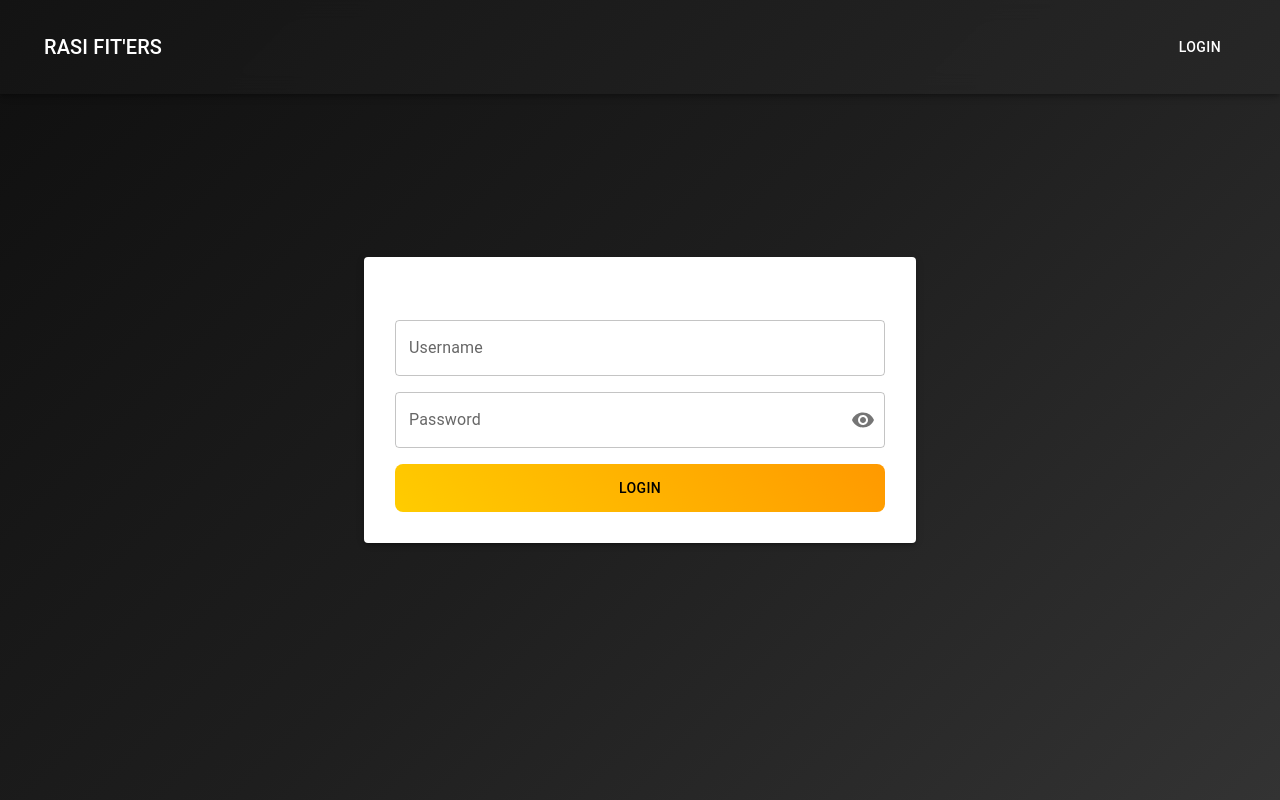
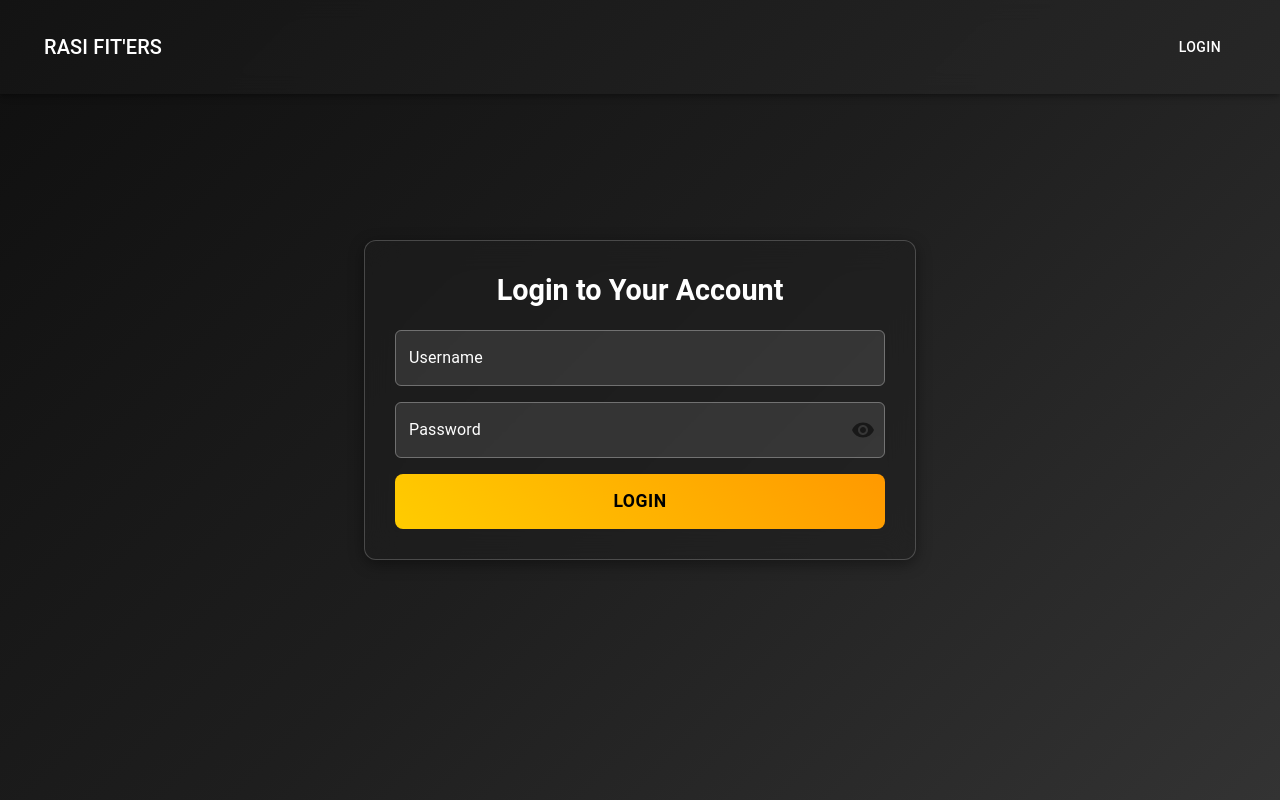
Before and after one commit to vinaySankar2004/RaSi-Fiters-Web-App, a React (Create React App) app in the folder frontend/: page /login in a window 1280 px wide. Built offline with nearby package versions, Linux system fonts and the light colour scheme; no server answers.

Commit message:
more front-end changes

```diff
--- a/frontend/src/styles/Login.css
+++ b/frontend/src/styles/Login.css
@@ -1,4 +1,3 @@
-/* Full Page Background */
 .login-container {
     height: 100vh;
     display: flex;
@@ -8,64 +7,66 @@
     color: white;
 }
 
-/* Enhanced Glassmorphic Login Box */
 .login-box {
-    background: rgba(30, 30, 30, 0.5);  /* Transparent dark */
-    backdrop-filter: blur(15px); /* Blur effect */
-    -webkit-backdrop-filter: blur(15px);
-    padding: 30px;
-    border-radius: 12px;
-    text-align: center;
-    box-shadow: 0px 4px 15px rgba(0, 0, 0, 0.4);
-    border: 1px solid rgba(255, 255, 255, 0.2); /* Soft border */
-    animation: fadeIn 0.6s ease-in-out; /* Smooth fade effect */
+    background: rgba(30, 30, 30, 0.5) !important; /* Override MUI */
+    backdrop-filter: blur(15px) !important; /* Ensure Blur is Applied */
+    -webkit-backdrop-filter: blur(15px) !important;
+    padding: 30px !important;
+    border-radius: 12px !important;
+    text-align: center !important;
+    box-shadow: 0px 4px 15px rgba(0, 0, 0, 0.4) !important;
+    border: 1px solid rgba(255, 255, 255, 0.2) !important;
+    animation: fadeIn 0.6s ease-in-out !important;
 }
 
-/* Soft glow effect on hover */
 .login-box:hover {
-    border-color: rgba(255, 204, 0, 0.6);
-    box-shadow: 0px 0px 20px rgba(255, 204, 0, 0.3);
+    border-color: rgba(255, 204, 0, 0.6) !important;
+    box-shadow: 0px 0px 20px rgba(255, 204, 0, 0.3) !important;
 }
 
-/* Login Title */
 .login-title {
-    font-size: 1.8rem;
-    font-weight: bold;
-    margin-bottom: 20px;
-    color: white;
+    font-size: 1.8rem !important;
+    font-weight: bold !important;
+    margin-bottom: 20px !important;
+    color: white !important;
 }
 
-/* Input Fields */
-.login-input {
-    background: rgba(255, 255, 255, 0.1);
-    border-radius: 6px;
-    color: white;
+.login-input .MuiOutlinedInput-root {
+    background: rgba(255, 255, 255, 0.1) !important;
+    border-radius: 6px !important;
+    color: white !important;
 }
 
-/* Button */
+.login-input label,
+.login-input input {
+    color: white !important;
+}
+
+.login-input .MuiOutlinedInput-notchedOutline {
+    border-color: rgba(255, 255, 255, 0.3) !important;
+}
+
 .login-button {
-    background: linear-gradient(45deg, #ffcc00, #ff9900);
+    background: linear-gradient(45deg, #ffcc00, #ff9900) !important;
     color: black !important;
     padding: 12px 24px !important;
     border-radius: 8px !important;
-    font-size: 1.1rem;
-    font-weight: bold;
-    transition: all 0.3s ease-in-out;
+    font-size: 1.1rem !important;
+    font-weight: bold !important;
+    transition: all 0.3s ease-in-out !important;
 }
 
 .login-button:hover {
-    background: linear-gradient(45deg, #ff9900, #ffcc00);
-    transform: scale(1.05);
+    background: linear-gradient(45deg, #ff9900, #ffcc00) !important;
+    transform: scale(1.05) !important;
 }
 
-/* Error Alert */
 .login-alert {
-    background: rgba(255, 0, 0, 0.1);
-    color: white;
-    border-radius: 8px;
+    background: rgba(255, 0, 0, 0.1) !important;
+    color: white !important;
+    border-radius: 8px !important;
 }
 
-/* Fade-in Animation */
 @keyframes fadeIn {
     from {
         opacity: 0;
```
